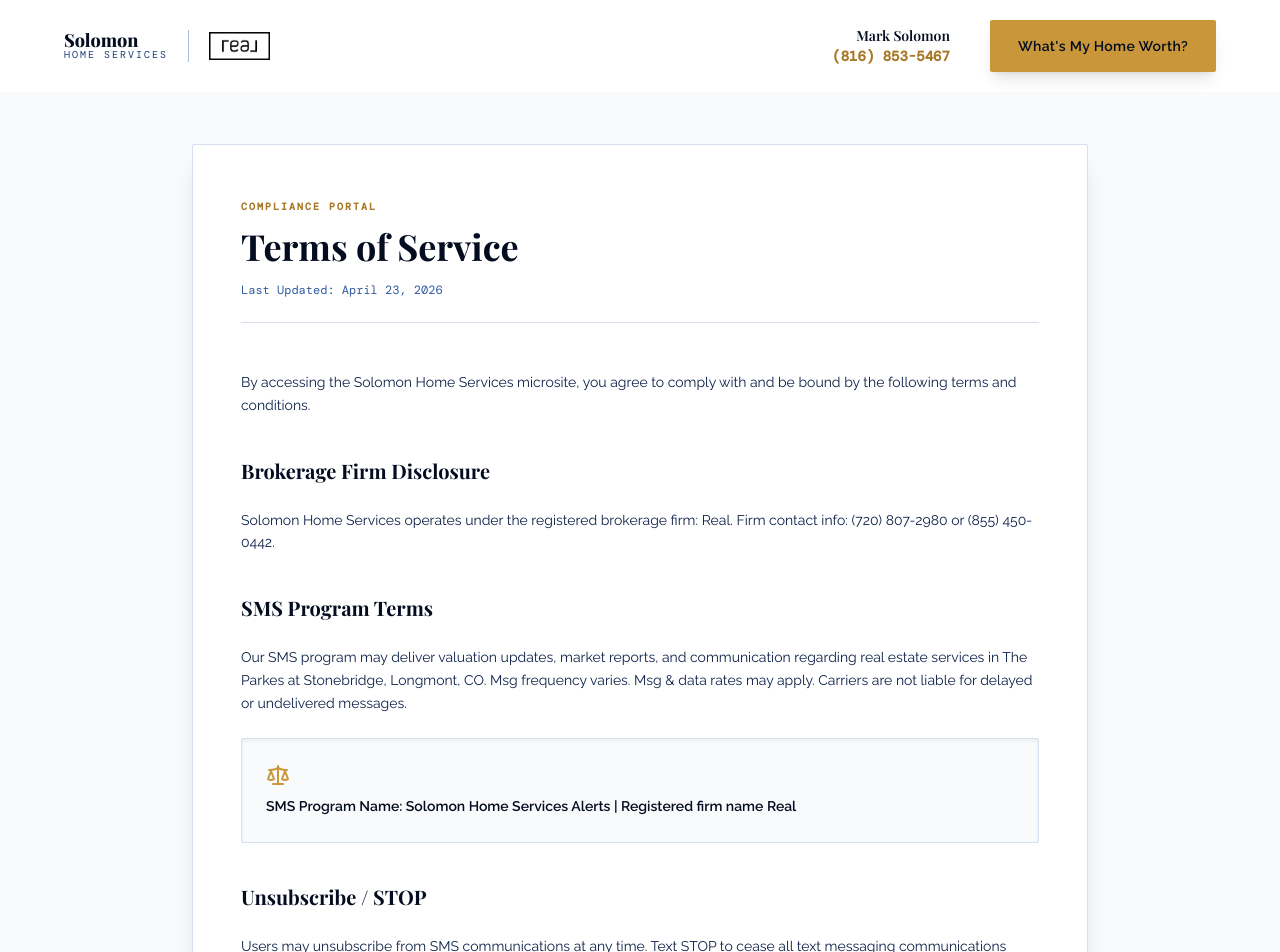
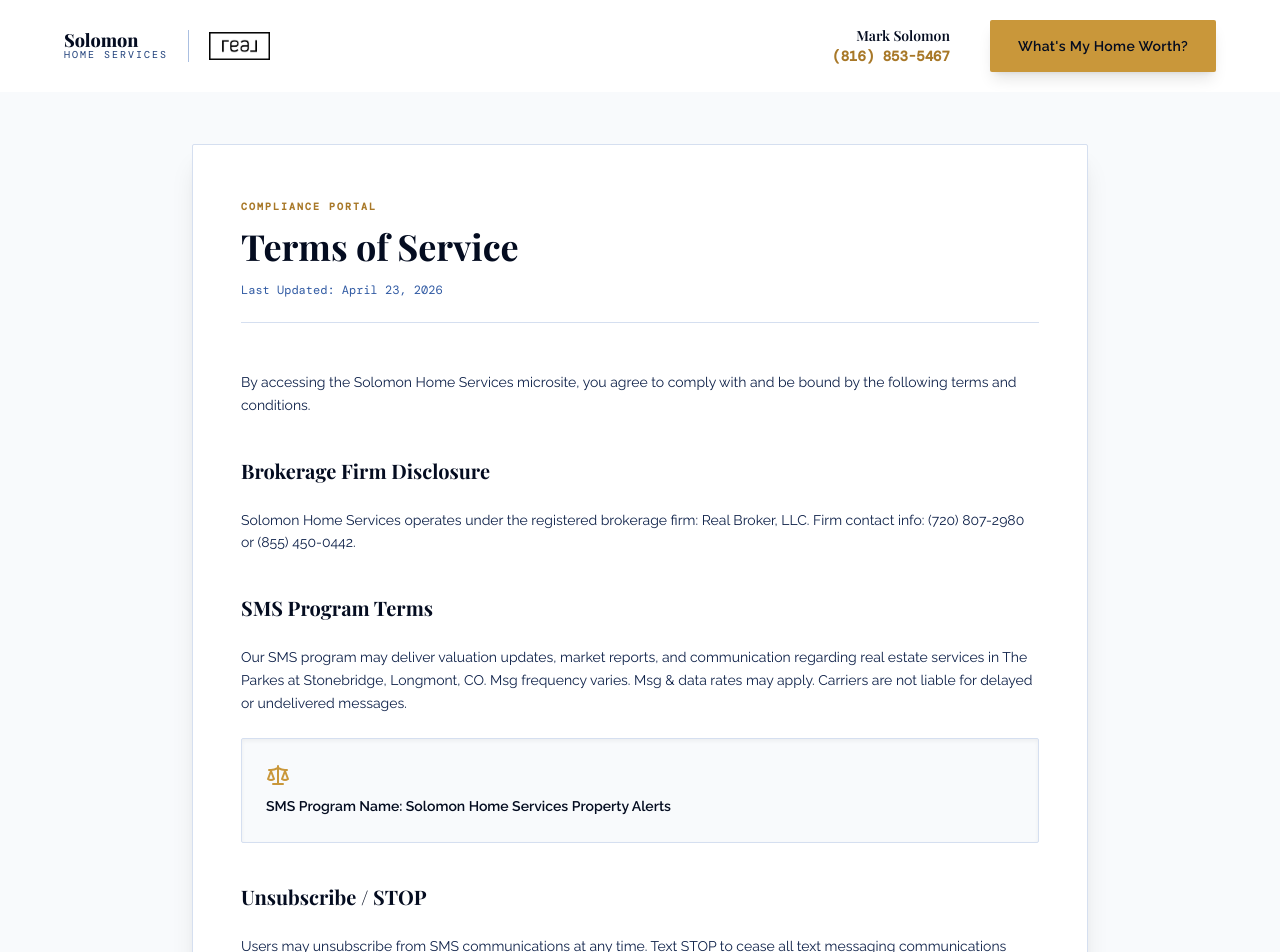
Before and after one commit to lasersolosbd/Parkes-at-Stonebridge-Microsite, a Next.js app: page /terms in a window 1280 px wide. Shown: the top 952 px of the page. Built offline with nearby package versions, Linux system fonts and the light colour scheme; a web font is replaced by a local one.

Commit message:
Update page.tsx

```diff
--- a/app/terms/page.tsx
+++ b/app/terms/page.tsx
@@ -25,14 +25,14 @@
             <p>By accessing the Solomon Home Services microsite, you agree to comply with and be bound by the following terms and conditions.</p>
 
             <h2 className="font-display text-xl font-bold text-navy-950 pt-4 mb-2">Brokerage Firm Disclosure</h2>
-            <p>Solomon Home Services operates under the registered brokerage firm: Real. Firm contact info: (720) 807-2980 or (855) 450-0442.</p>
+            <p>Solomon Home Services operates under the registered brokerage firm: Real Broker, LLC. Firm contact info: (720) 807-2980 or (855) 450-0442.</p>
 
             <h2 className="font-display text-xl font-bold text-navy-950 pt-4 mb-2">SMS Program Terms</h2>
             <p>Our SMS program may deliver valuation updates, market reports, and communication regarding real estate services in The Parkes at Stonebridge, Longmont, CO. Msg frequency varies. Msg & data rates may apply. Carriers are not liable for delayed or undelivered messages.</p>
 
             <div className="bg-slate-50 border border-navy-100 p-6 rounded-sm shadow-inner text-navy-950 font-semibold my-8">
               <Scale className="text-gold-500 mb-2" />
-              SMS Program Name: Solomon Home Services Alerts | Registered firm name Real
+              SMS Program Name: Solomon Home Services Property Alerts
             </div>
 
             <h2 className="font-display text-xl font-bold text-navy-950 pt-4 mb-2">Unsubscribe / STOP</h2>
```
